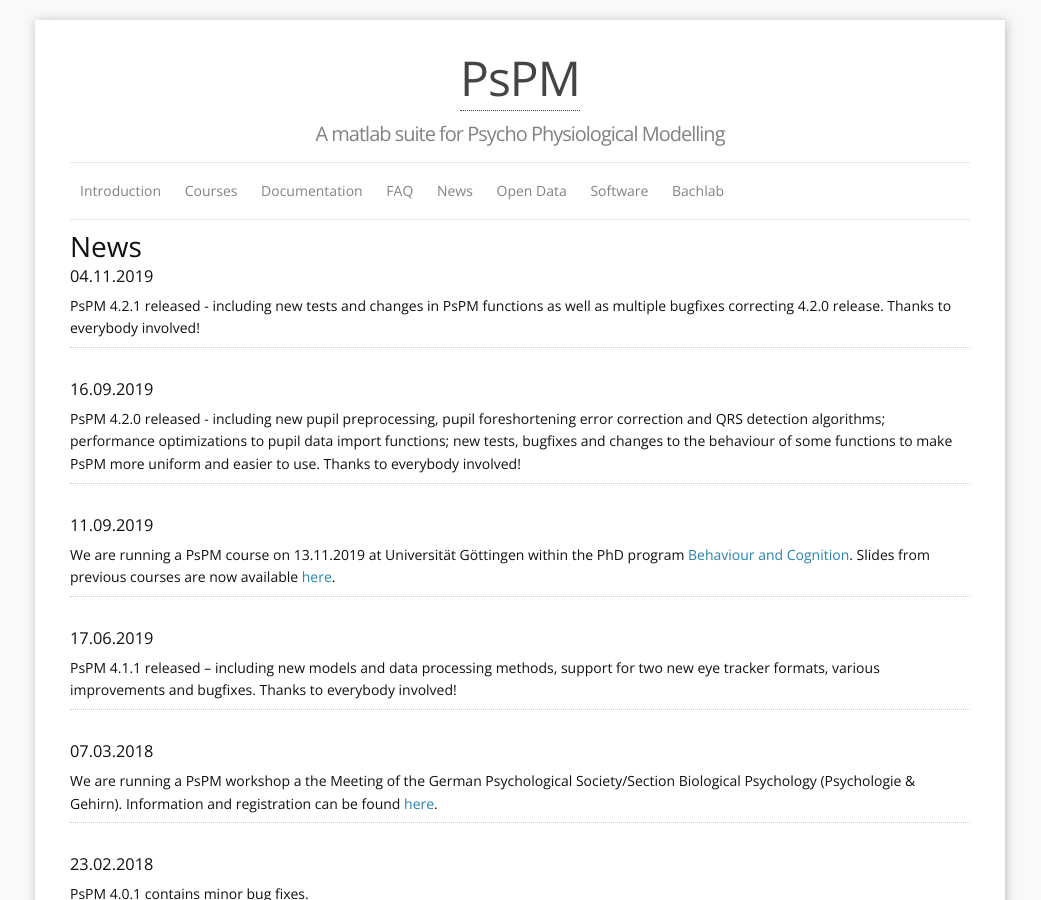
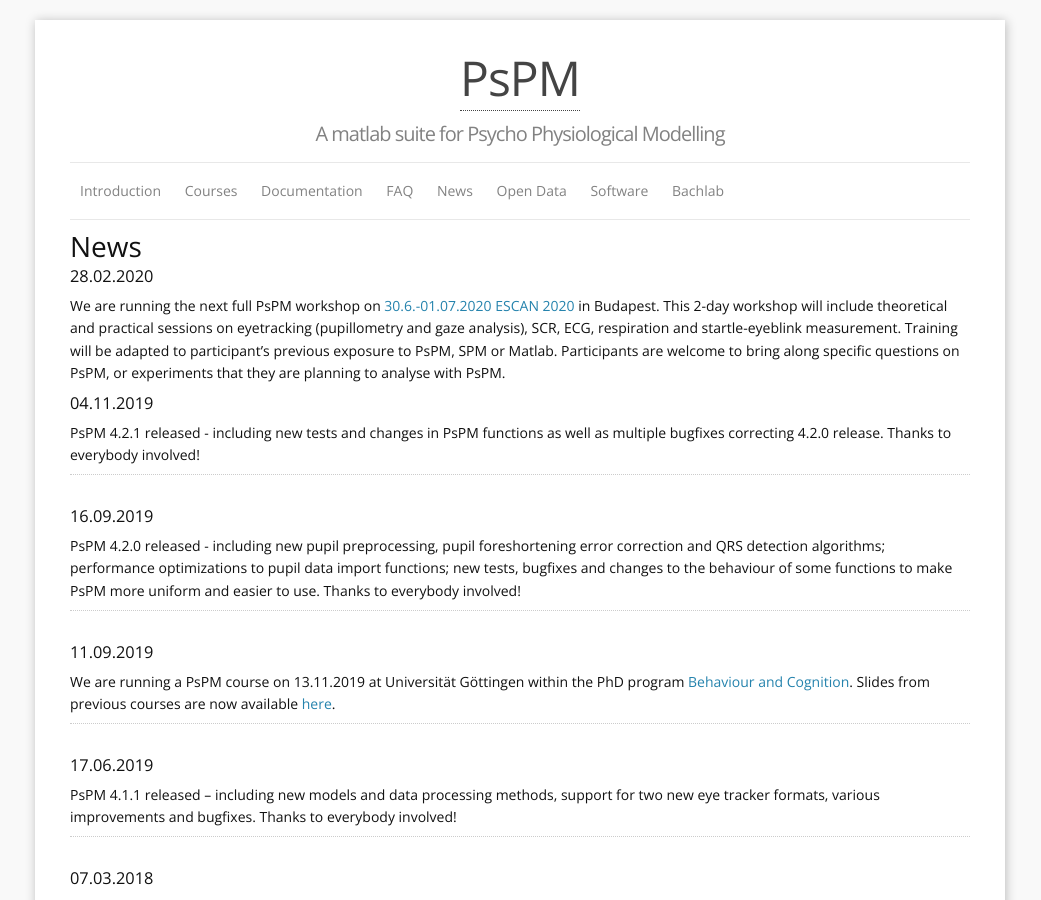
Before and after one commit to bachlab/PsPM, a Jekyll site: the page built from news.markdown, in a window 1280 px wide and 900 px high. Shown: the whole window, without its empty margins (120-1161 px from the left). Built offline with Jekyll 4.4.1, drawn with Linux system fonts in a browser that asks for light colours.

Commit message:
Announce PsPM workshop at ESCAN

```diff
--- a/news.markdown
+++ b/news.markdown
@@ -5,6 +5,11 @@
 ---
 
 # News
+
+### 28.02.2020
+
+We are running the next full PsPM workshop on [30.6.-01.07.2020 ESCAN 2020](http://www.escan2020.eu/) in Budapest. This 2-day workshop will include theoretical and practical sessions on eyetracking (pupillometry and gaze analysis), SCR, ECG, respiration and startle-eyeblink measurement. Training will be adapted to participant's previous exposure to PsPM, SPM or Matlab. Participants are welcome to bring along specific questions on PsPM, or experiments that they are planning to analyse with PsPM.
+
 
 ### 04.11.2019
 
```
